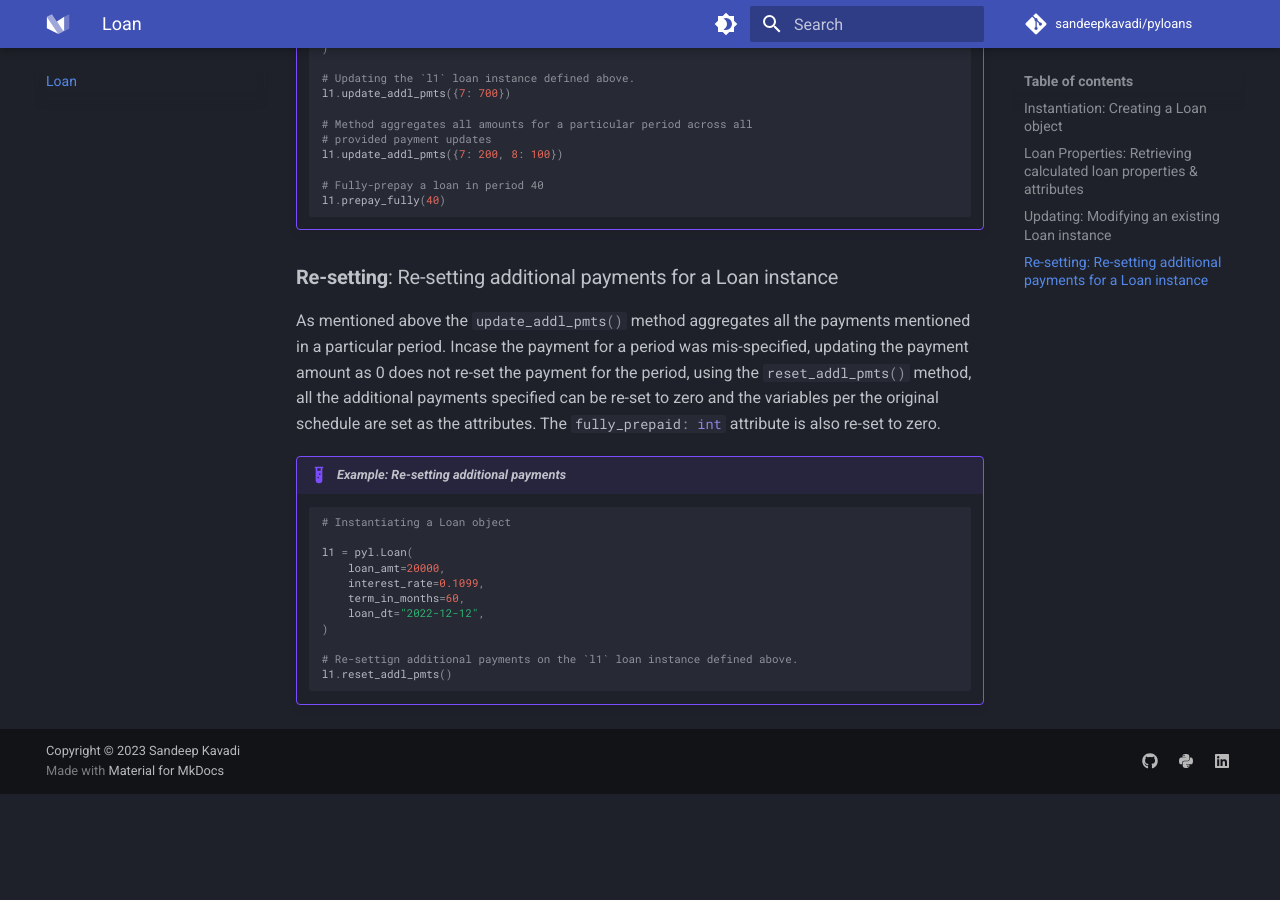
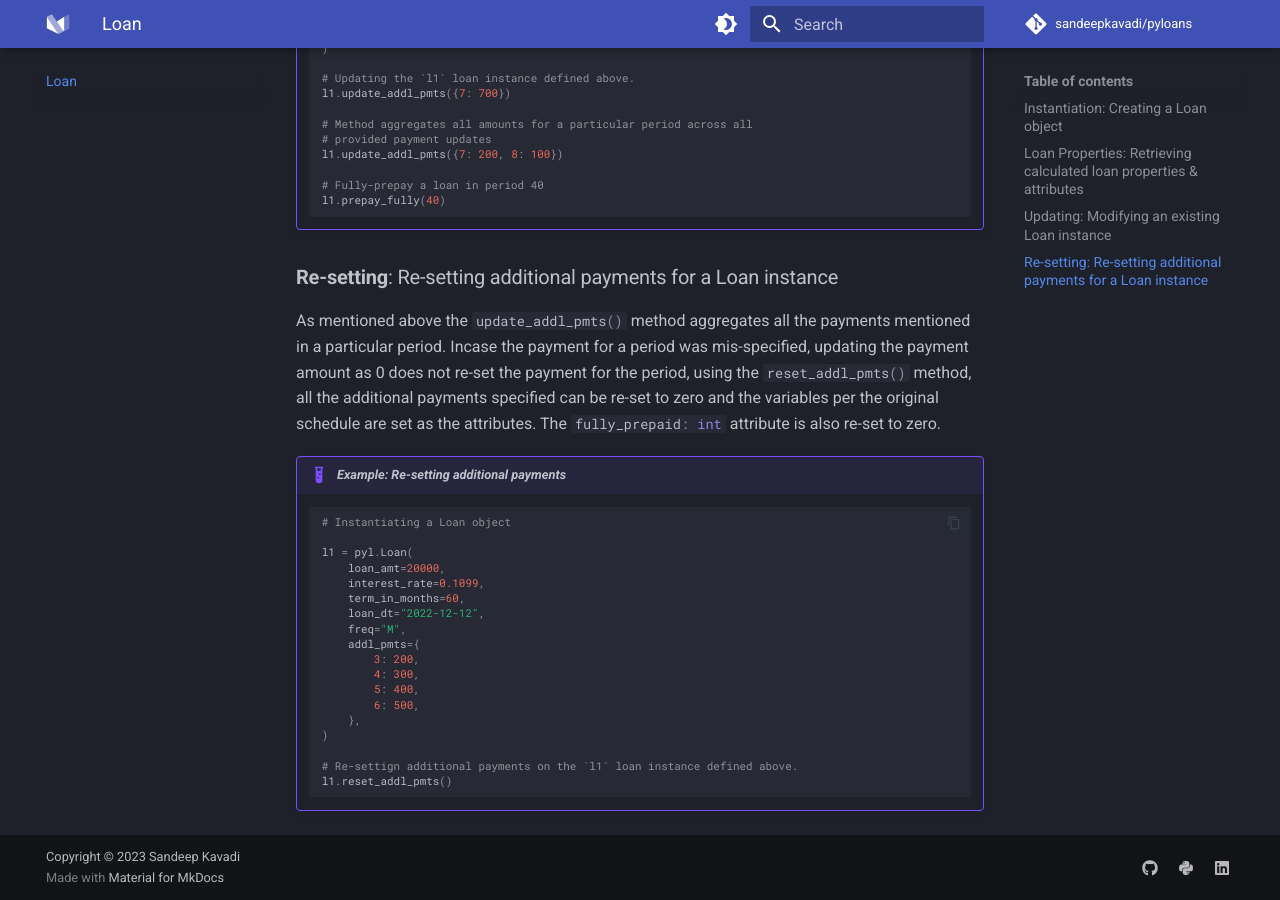
Before and after one commit to sandeepkavadi/pyloans, an MkDocs documentation site: the page built from docs/loan.md, in a window 1280 px wide and 900 px high, scrolled down 3153 px. Built offline with MkDocs 1.6.1 and Material for MkDocs 9.7.7, drawn with Linux system fonts in a browser that asks for light colours; comment, search, counter and statistics services are not loaded; before the commit the page ends 3947 px from its top, so only the background shows below that.

Commit message:
Minor updates to documentation.

```diff
--- a/docs/loan.md
+++ b/docs/loan.md
@@ -203,6 +203,13 @@ variables per the original schedule are set as the attributes. The
         interest_rate=0.1099,
         term_in_months=60,
         loan_dt="2022-12-12",
+        freq="M",
+        addl_pmts={
+            3: 200,
+            4: 300,
+            5: 400,
+            6: 500,
+        },
     )
 
     # Re-settign additional payments on the `l1` loan instance defined above.
--- a/mkdocs.yml
+++ b/mkdocs.yml
@@ -6,6 +6,7 @@ theme:
   name: material
   features:
     - content.code.annotate
+    - content.code.copy
     - content.tooltips
     - navigation.indexes
     - navigation.sections
```
Also changed, not shown: other parts of docs/loan.md (+1 -1 lines), docs/quickstart.md (+1 -1 lines).
